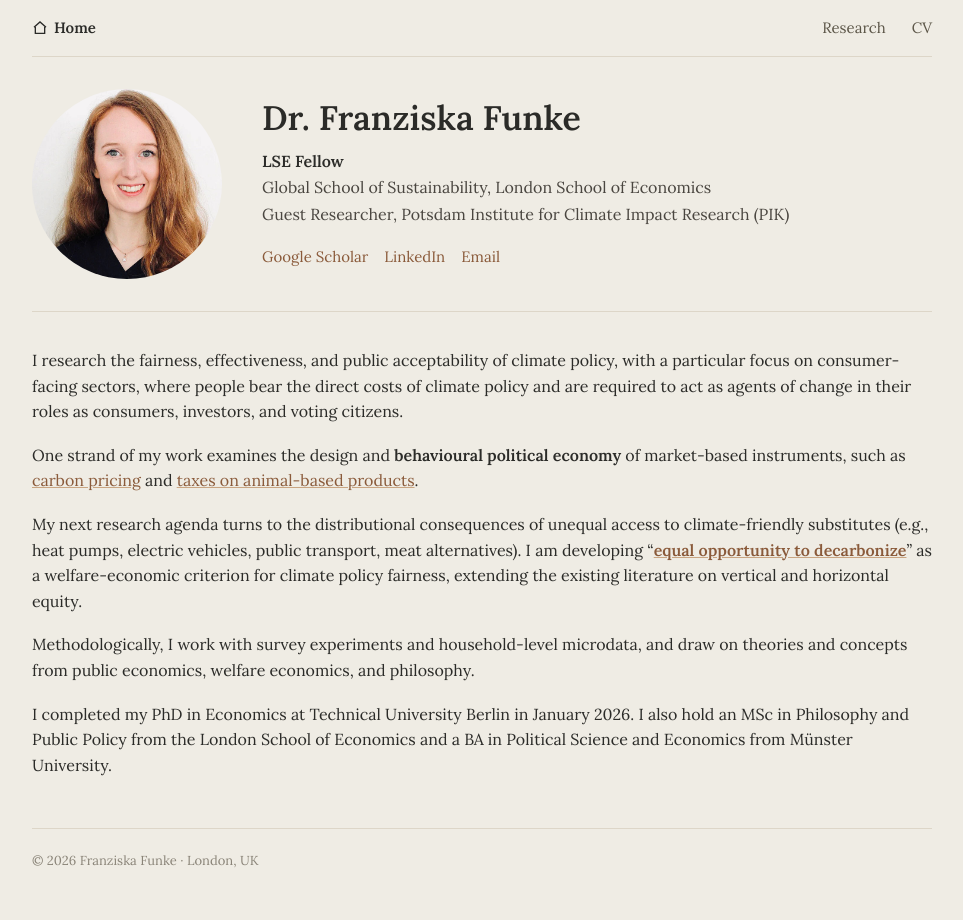
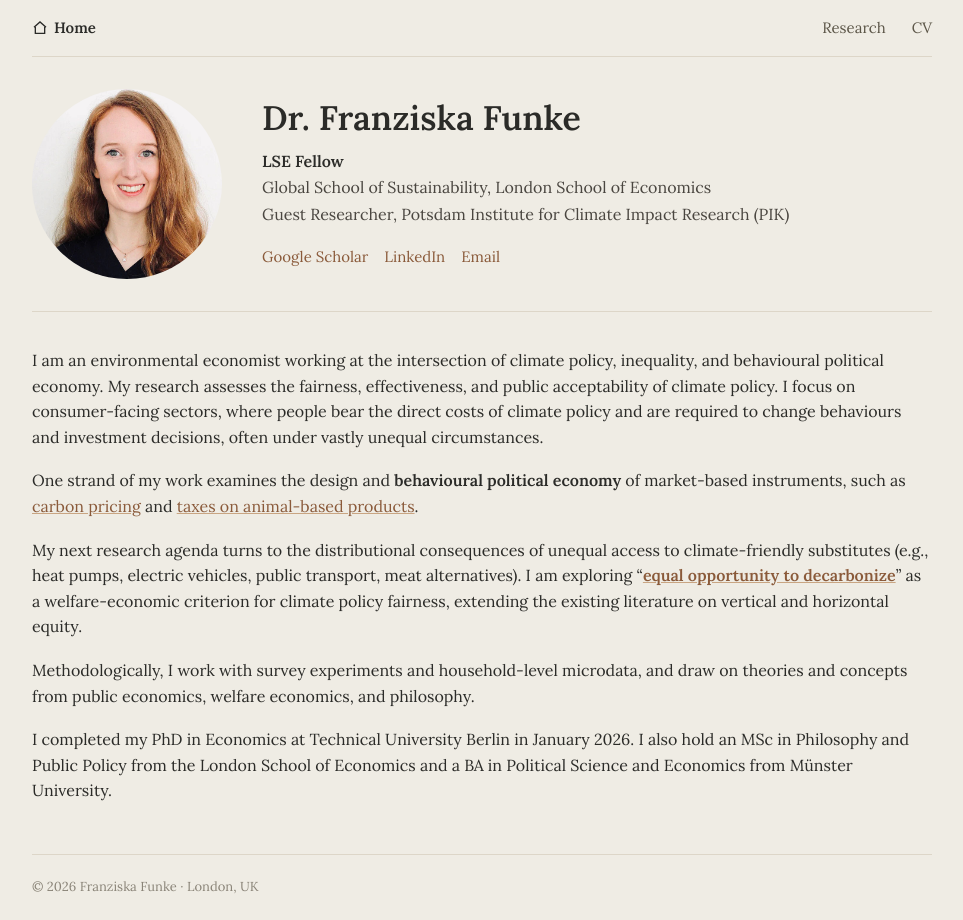
Before and after one commit to FranziskaFunke/FranziskaFunke.github.io, a Jekyll site: the page built from _pages/about.md, in a window 1280 px wide. Shown: the whole page, without its empty margins (158-1121 px from the left). Built offline with Jekyll 4.4.1, drawn with Linux system fonts in a browser that asks for light colours.

Commit message:
summaries_changed

```diff
--- a/CNAME
+++ /dev/null
@@ -1 +0,0 @@
-franziskafunke.org
--- a/_pages/about.md
+++ b/_pages/about.md
@@ -22,11 +22,12 @@ tagline: "LSE Fellow in the Social Sciences of Sustainability"
 
 <hr class="hero-divider">
 
-I research the fairness, effectiveness, and public acceptability of climate policy, with a particular focus on consumer-facing sectors, where people bear the direct costs of climate policy and are required to act as agents of change in their roles as consumers, investors, and voting citizens.
+
+I am an environmental economist working at the intersection of climate policy, inequality, and behavioural political economy. My research assesses the fairness, effectiveness, and public acceptability of climate policy. I focus on consumer-facing sectors, where people bear the direct costs of climate policy and are required to change behaviours and investment decisions, often under vastly unequal circumstances.
 
 One strand of my work examines the design and **behavioural political economy** of market-based instruments, such as [carbon pricing](https://ssrn.com/abstract=5147710) and [taxes on animal-based products](https://doi.org/10.1086/721078).
 
-My next research agenda turns to the distributional consequences of unequal access to climate-friendly substitutes (e.g., heat pumps, electric vehicles, public transport, meat alternatives). I am developing "[**equal opportunity to decarbonize**](https://ssrn.com/abstract=5518719)" as a welfare-economic criterion for climate policy fairness, extending the existing literature on vertical and horizontal equity.
+My next research agenda turns to the distributional consequences of unequal access to climate-friendly substitutes (e.g., heat pumps, electric vehicles, public transport, meat alternatives). I am exploring "[**equal opportunity to decarbonize**](https://ssrn.com/abstract=5518719)" as a welfare-economic criterion for climate policy fairness, extending the existing literature on vertical and horizontal equity.
 
 Methodologically, I work with survey experiments and household-level microdata, and draw on theories and concepts from public economics, welfare economics, and philosophy.
 
```
Also changed, not shown: 1 other file.
